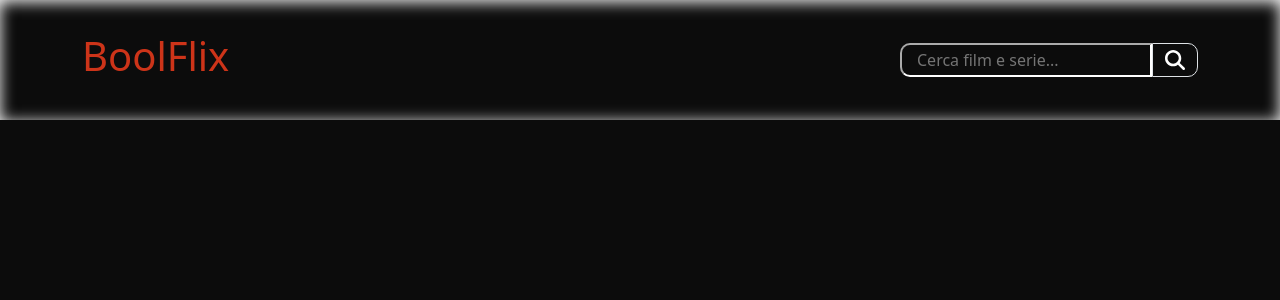
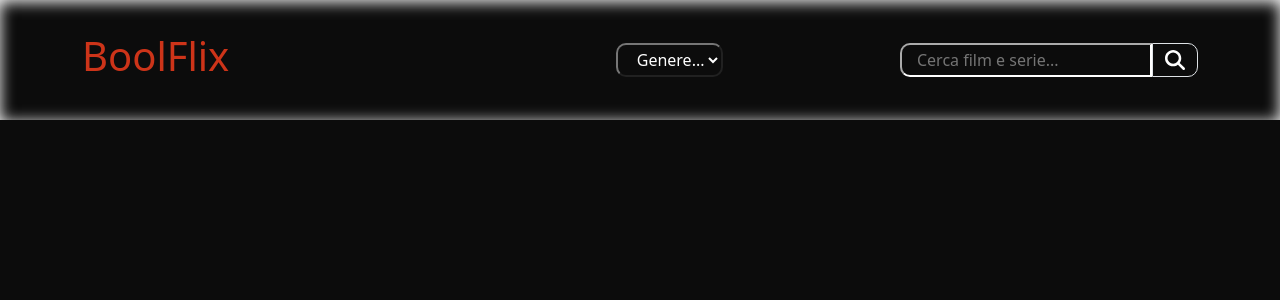
Before and after one commit to DaniAm94/vite-boolflix, a Vue app: page / in a window 1280 px wide. Shown: the top 300 px of the page. Built offline with nearby package versions, Linux system fonts and the light colour scheme; the HTML template or start-up script is replaced by a standard one.

Commit message:
added select to change movie genre

```diff
--- a/src/components/AppHeader.vue
+++ b/src/components/AppHeader.vue
@@ -1,13 +1,16 @@
 <script>
+import { genres } from '../assets/data';
 import SearchBar from './SearchBar.vue';
 import { store } from '../assets/data/store'
 export default {
     name: 'App Header',
     data: () => ({
-        store
+        store,
+        genres,
+        selectedGenre: ''
     }),
     components: { SearchBar },
-    emits: ['submitSearch', 'changeQuery']
+    emits: ['submitSearch', 'changeQuery', 'changeGenre']
 }
 </script>
 
@@ -32,6 +35,10 @@ export default {
                     </li>
                 </ul>
             </nav>
+            <select v-model="selectedGenre" @change="$emit('changeGenre', selectedGenre)">
+                <option selected value="">Genere...</option>
+                <option v-for="genre in genres" :value="genre.id">{{ genre.name }}</option>
+            </select>
 
             <SearchBar @submitText="$emit('submitSearch')" @changeText="$emit('changeQuery', $event)"
                 :placeholder="'Cerca film e serie...'" />
@@ -107,5 +114,16 @@ nav {
     img {
         width: 40px;
     }
+
+}
+
+select {
+    background-color: $black;
+    color: white;
+    border-width: 2px;
+    border-radius: 10px;
+    border-style: outset;
+    height: 34px;
+    padding-left: 15px;
 }
 </style>
```
